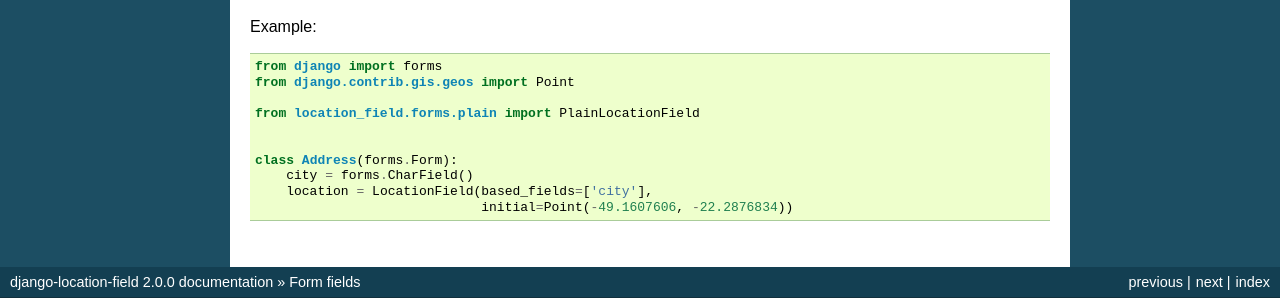
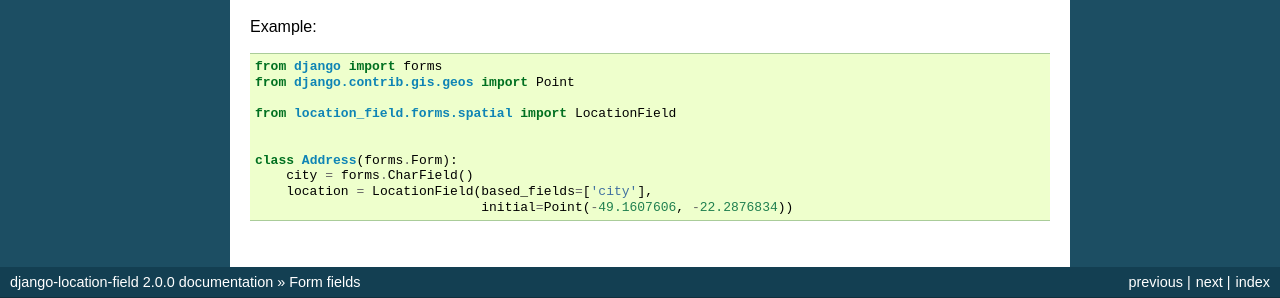
Before and after one commit to caioariede/django-location-field, a Sphinx documentation site: the page built from docs/source/formfields.rst, in a window 1280 px wide. Shown: the part 711-1009 px from the top of the page. Built offline with Sphinx 7.4.7, drawn with Linux system fonts in a browser that asks for light colours.

Commit message:
Fix import in example code in formfields.rst (#167)

```diff
--- a/docs/source/formfields.rst
+++ b/docs/source/formfields.rst
@@ -54,7 +54,7 @@ Example:
     from django import forms
     from django.contrib.gis.geos import Point
 
-    from location_field.forms.plain import PlainLocationField
+    from location_field.forms.spatial import LocationField
 
 
     class Address(forms.Form):
```
